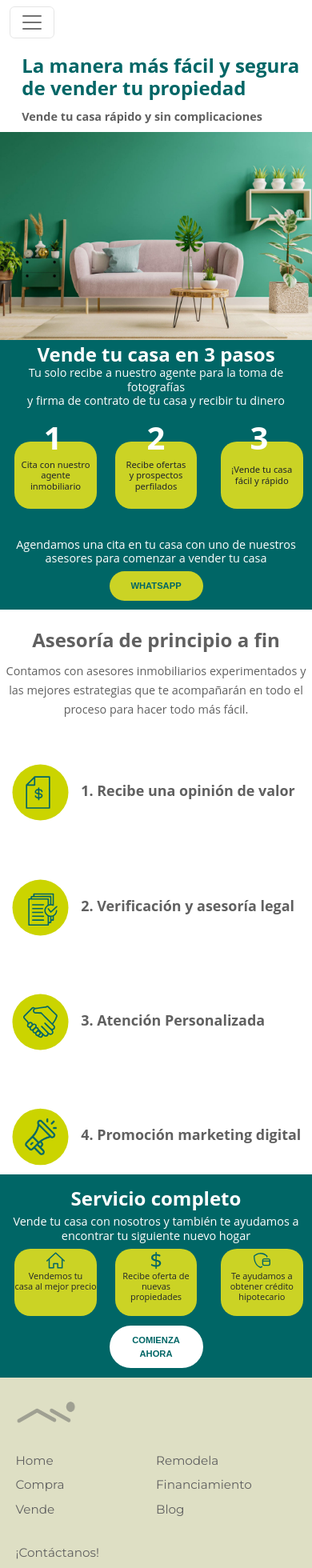
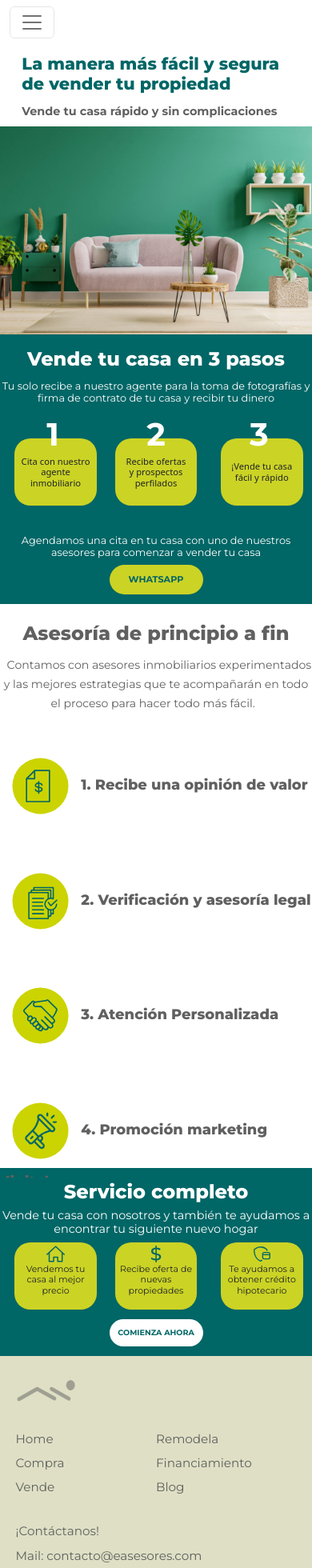
Before and after one commit to gamboamartin/easesores-web, an Angular app: page /vende in a window 390 px wide. Shown: the top 1960 px of the page at 80% size. Built offline with nearby package versions, Linux system fonts and the light colour scheme.

Commit message:
Se ajusta fuente en seccion Vende

```diff
--- a/src/app/components/vende/banner1-vende/banner1-vende.component.css
+++ b/src/app/components/vende/banner1-vende/banner1-vende.component.css
@@ -20,18 +20,14 @@
 
 .texto1{
   color: #606060;
-  font-family: 'Open Sans', sans-serif;
-  font-size: 4.8vh;
-  font-weight: bold;
+  font-size: 4vh;
   padding-left: 7%;
 }
 
 .titulo1{
   color: #006666;
-  font-family: 'Open Sans', sans-serif;
   font-size: 8vh;
-  font-weight: bold;
-  padding-left: 7%;
+  padding: 0 7%;
   text-align: left;
 }
 
@@ -48,7 +44,7 @@
     padding-top: 0;
   }
   .titulo1{
-    font-size: 150%;
+    font-size: 130%;
     margin-left: 0;
     padding-top: 0;
   }
--- a/src/app/components/vende/banner1-vende/banner1-vende.component.html
+++ b/src/app/components/vende/banner1-vende/banner1-vende.component.html
@@ -1,7 +1,7 @@
 <div class="w-100 div1">
   <div>
-    <h1 class="titulo1">La manera más fácil y segura <br class="br-hidden">de vender tu propiedad</h1>
-    <span class="texto1">Vende tu casa rápido y sin complicaciones</span>
+    <h1 class="titulo1 Montserrat-ExtraBold">La manera más fácil y segura <br class="br-hidden">de vender tu propiedad</h1>
+    <span class="texto1 Montserrat-Bold">Vende tu casa rápido y sin complicaciones</span>
   </div>
 </div>
 
--- a/src/app/components/vende/banner2-vende/banner2-vende.component.css
+++ b/src/app/components/vende/banner2-vende/banner2-vende.component.css
@@ -3,8 +3,7 @@
   border-radius: 50px;
   padding: 2vh 20px;
   width: 26%;
-  font-family: "Liberation Sans";
-  font-weight: bold;
+  font-family: Montserrat-Bold;
   font-size: 3vh;
   color: #006666;
   background-color: #cbd325;
@@ -25,9 +24,7 @@
 
 .div2-num{
   color: white;
-  font-family: "Open Sans", sans-serif;
   font-size: 720%;
-  font-weight: bold;
 }
 
 .div2-yellow{
@@ -54,7 +51,6 @@
 .texto1{
   color: white;
   display: block;
-  font-family: 'Open Sans', sans-serif;
   font-size: 4vh;
   line-height: 1.2;
   margin-top: 3%;
@@ -62,9 +58,7 @@
 }
 
 .titulo1{
-  font-family: 'Open Sans', sans-serif;
   font-size: 8vh;
-  font-weight: bolder;
   color: white;
   padding-top: 5%;
   line-height: 0.2;
@@ -102,9 +96,10 @@
     margin-right: 16%;
   }
   .texto1{
-    font-size: 90%;
+    font-size: 80%;
   }
   .titulo1{
     font-size: 150%;
+    line-height: normal;
   }
 }
--- a/src/app/components/vende/banner2-vende/banner2-vende.component.html
+++ b/src/app/components/vende/banner2-vende/banner2-vende.component.html
@@ -1,25 +1,25 @@
 
 <div class="div1">
-  <h1 class="titulo1">Vende tu casa en 3 pasos</h1>
-  <span class="texto1">Tu solo recibe a nuestro agente para la toma de fotografías<br>
+  <h1 class="titulo1 Montserrat-ExtraBold">Vende tu casa en 3 pasos</h1>
+  <span class="texto1 Montserrat">Tu solo recibe a nuestro agente para la toma de fotografías<br class="br-hidden">
     y firma de contrato de tu casa y recibir tu dinero</span>
 
   <div class="row div2">
     <div class="col">
-      <span class="margin-left div2-num">1</span>
+      <span class="margin-left div2-num Montserrat-Bold">1</span>
       <div class="div2-yellow margin-left">Cita con nuestro <br>agente inmobiliario</div>
     </div>
     <div class="col">
-      <span class="div2-num">2</span>
+      <span class="div2-num Montserrat-Bold">2</span>
       <div class="div2-yellow">Recibe ofertas <br>y prospectos <br>perfilados</div>
     </div>
     <div class="col">
-      <span class="margin-right div2-num">3</span>
+      <span class="margin-right div2-num Montserrat-Bold">3</span>
       <div class="div2-yellow margin-right">¡Vende tu casa <br>fácil y rápido</div>
     </div>
   </div>
 
-  <span class="texto1">Agendamos una cita en tu casa con uno de nuestros asesores <br class="br-hidden">
+  <span class="texto1 Montserrat">Agendamos una cita en tu casa con uno de nuestros asesores <br class="br-hidden">
   para comenzar a vender tu casa</span>
 
   <button type="button" onClick="window.open('https://wa.me/+523313668572')" class="btn_whatsapp">WHATSAPP</button>
--- a/src/app/components/vende/banner3-vende/banner3-vende.component.css
+++ b/src/app/components/vende/banner3-vende/banner3-vende.component.css
@@ -23,16 +23,13 @@
 
 .titulo1{
   color: #606060;
-  font-family: 'Open Sans', sans-serif;
   font-size: 8vh;
-  font-weight: bold;
   margin-top: 5%;
   line-height: 1.5;
 }
 
 .texto1{
   color: #606060;
-  font-family: 'Open Sans', sans-serif;
   font-size: 4vh;
   line-height: 1.2;
 }
@@ -40,9 +37,7 @@
 .texto2{
   color: #606060;
   display: inline;
-  font-family: 'Open Sans', sans-serif;
   font-size: 250%;
-  font-weight: bold;
 }
 
 @media only screen and (max-width: 1101px) {
@@ -56,7 +51,8 @@
     height: 12vh;
   }
   .texto1{
-    font-size: 90%;
+    padding: 0 2%;
+    font-size: 88%;
   }
   .texto2{
     font-size: 112%;
--- a/src/app/components/vende/banner3-vende/banner3-vende.component.html
+++ b/src/app/components/vende/banner3-vende/banner3-vende.component.html
@@ -1,7 +1,7 @@
 <div class="div1">
 
-  <h1 class="titulo1">Asesoría de principio a fin</h1>
-  <span class="texto1">Contamos con asesores inmobiliarios experimentados y las mejores <br class="br-hidden">
+  <h1 class="titulo1 Montserrat-ExtraBold">Asesoría de principio a fin</h1>
+  <span class="texto1 Montserrat">Contamos con asesores inmobiliarios experimentados y las mejores <br class="br-hidden">
     estrategias que te acompañarán en todo el proceso para hacer todo más fácil.</span>
 
   <div>
@@ -10,7 +10,7 @@
       <div class="col-md-3"></div>
       <div class="col div2-col">
         <img class="img-b3" src="../../../../assets/EASESORES_VENDE__Mesa de trabajo 1.svg">
-        <span class="texto2">1. Recibe una opinión de valor</span>
+        <span class="texto2 Montserrat-ExtraBold">1. Recibe una opinión de valor</span>
       </div>
     </div>
 
@@ -18,7 +18,7 @@
       <div class="col-md-3"></div>
       <div class="col div2-col">
         <img class="img-b3" src="../../../../assets/EASESORES_VENDE_-02.svg">
-        <span class="texto2">2. Verificación y asesoría legal</span>
+        <span class="texto2 Montserrat-ExtraBold">2. Verificación y asesoría legal</span>
       </div>
     </div>
 
@@ -26,7 +26,7 @@
       <div class="col-md-3"></div>
       <div class="col div2-col">
         <img class="img-b3" src="../../../../assets/EASESORES_VENDE_-03.svg">
-        <span class="texto2">3. Atención Personalizada</span>
+        <span class="texto2 Montserrat-ExtraBold">3. Atención Personalizada</span>
       </div>
     </div>
 
@@ -34,7 +34,7 @@
       <div class="col-md-3"></div>
       <div class="col div2-col">
         <img class="img-b3" src="../../../../assets/EASESORES_VENDE_-04.svg">
-        <span class="texto2">4. Promoción marketing digital</span>
+        <span class="texto2 Montserrat-ExtraBold">4. Promoción marketing digital</span>
       </div>
     </div>
 
--- a/src/app/components/vende/banner4-vende/banner4-vende.component.css
+++ b/src/app/components/vende/banner4-vende/banner4-vende.component.css
@@ -3,8 +3,7 @@
   border-radius: 50px;
   padding: 2vh 20px;
   width: 26%;
-  font-family: "Liberation Sans";
-  font-weight: bold;
+  font-family: Montserrat-Bold;
   font-size: 3vh;
   color: #006666;
   background-color: white;
@@ -20,13 +19,6 @@
 .div2{
   height: 28vh;
   margin-bottom: 3%;
-}
-
-.div2-num{
-  color: white;
-  font-family: "Open Sans", sans-serif;
-  font-size: 720%;
-  font-weight: bold;
 }
 
 .div2-yellow{
@@ -56,7 +48,6 @@
 .texto1{
   color: white;
   display: block;
-  font-family: 'Open Sans', sans-serif;
   font-size: 4vh;
   line-height: 1.2;
   margin-top: 3%;
@@ -65,14 +56,11 @@
 
 .p-b4{
   margin: 0 auto;
-  font-family: "Open Sans", sans-serif;
   font-size: 4.5vh;
 }
 
 .titulo1{
-  font-family: 'Open Sans', sans-serif;
   font-size: 8vh;
-  font-weight: bolder;
   color: white;
   padding-top: 3%;
   line-height: 0.8;
@@ -80,7 +68,7 @@
 
 @media only screen and (max-width: 1101px) {
   .btn_whatsapp {
-    font-size: 70%;
+    font-size: 60%;
     padding: 10px 10px;
     margin-top: 0;
     width: 30%;
--- a/src/app/components/vende/banner4-vende/banner4-vende.component.html
+++ b/src/app/components/vende/banner4-vende/banner4-vende.component.html
@@ -1,26 +1,26 @@
 
 <div class="div1">
-  <h1 class="titulo1">Servicio completo</h1>
-  <span class="texto1">Vende tu casa con nosotros y también te ayudamos a <br>
+  <h1 class="titulo1 Montserrat-ExtraBold">Servicio completo</h1>
+  <span class="texto1 Montserrat">Vende tu casa con nosotros y también te ayudamos a <br>
     encontrar tu siguiente nuevo hogar</span>
 
   <div class="row div2">
     <div class="col">
       <div class="div2-yellow margin-left">
         <img class="img-b4" src="../../../../assets/casita_Mesa%20de%20trabajo%201.svg">
-        <p class="p-b4">Vendemos tu <br>casa al mejor precio</p>
+        <p class="p-b4 Montserrat">Vendemos tu <br>casa al mejor precio</p>
       </div>
     </div>
     <div class="col">
       <div class="div2-yellow">
         <img class="img-b4" src="../../../../assets/dinero_Mesa%20de%20trabajo%201.svg">
-        <p class="p-b4">Recibe oferta de <br>nuevas propiedades</p>
+        <p class="p-b4 Montserrat">Recibe oferta de <br>nuevas propiedades</p>
       </div>
     </div>
     <div class="col">
       <div class="div2-yellow margin-right">
         <img class="img-b4" src="../../../../assets/seguro_Mesa%20de%20trabajo%201.svg">
-        <p class="p-b4">Te ayudamos a <br>obtener crédito <br>hipotecario</p>
+        <p class="p-b4 Montserrat">Te ayudamos a <br>obtener crédito <br>hipotecario</p>
       </div>
     </div>
   </div>
```
